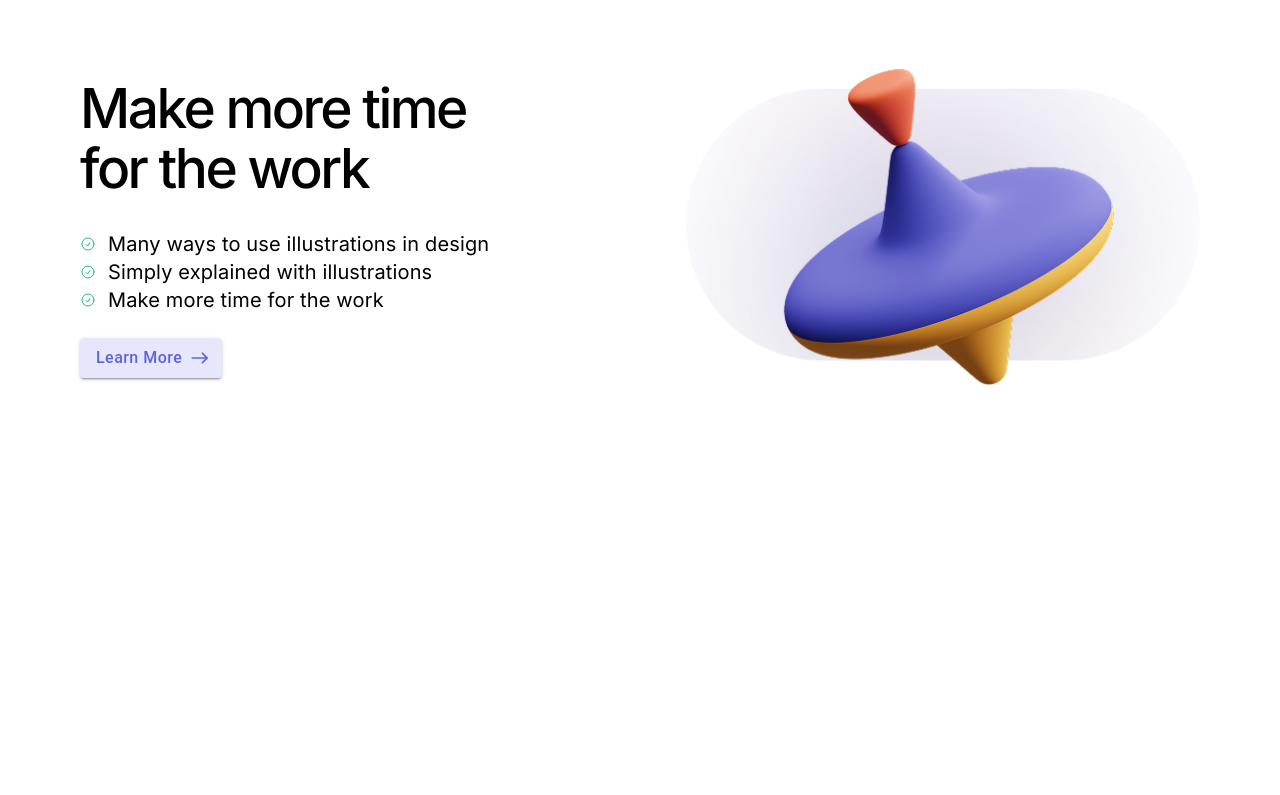
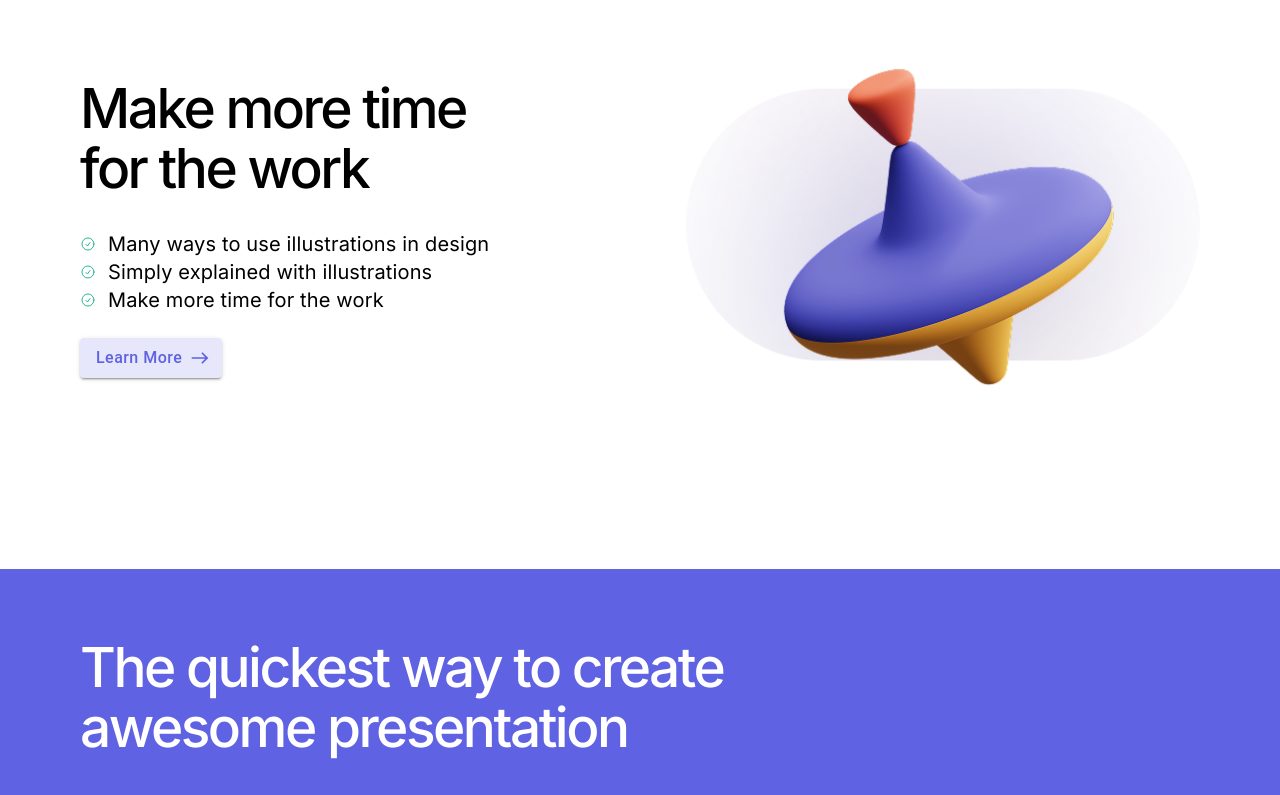
Before and after one commit to salmanfarshi-dev/Degic, a React (Vite) app: page / in a window 1280 px wide. Shown: the part 3942-4737 px from the top of the page. Before the commit the page ends 4511 px from the top, so only its background shows below. Built offline with nearby package versions, Linux system fonts and the light colour scheme.

Commit message:
feat: add bom section

```diff
--- a/src/App.jsx
+++ b/src/App.jsx
@@ -5,6 +5,8 @@ import Presentation from './layout/Presentation'
 import Slider from './layout/Slider'
 import Vedio from './Component.jsx/Vedio'
 import Time from './layout/Time'
+import Bompart from './layout/Bompart'
+
 
 function App() {
   return (
@@ -15,6 +17,7 @@ function App() {
    <Slider/>
    <Vedio/>
    <Time/>
+  <Bompart/>
    </>
   )
 }
--- /dev/null
+++ b/src/layout/Bompart.jsx
@@ -0,0 +1,27 @@
+import React from 'react'
+import Button from '../Component.jsx/Button'
+import Bom from '../assets/bom.png'
+
+function Bompart() {
+  return (
+  <section className='w-full bg-[#5F62E2]
+  '>
+
+    <div className="flex md:flex-row flex-col md:px-20 px-4 ">
+       <div className="py-[68px]">
+         <h2 className='text-[40px] flex-wrap md:text-[55px] font-inter font-medium md:tracking-[-2.5px] md:leading-[60px] text-white md:w-[743px]'>The quickest way to create awesome presentation</h2>
+        <div className="flex flex-wrap gap-x-3 md:mt-10 mt-4">
+             <Button text="Get Started" className="bg-[#2AB691] text-white  hover:bg-[#29ddad] duration-300"/>
+        <Button text="Learn More" className="bg-white/15 text-white hover:bg-white/30 duration-300"/>
+        </div>
+       </div>
+       <div className="self-end">
+        <img src={Bom} alt="" className='w-full  md:ml-[-200px] ' />
+       </div>
+    </div>
+
+  </section>
+  )
+}
+
+export default Bompart
```
Also changed, not shown: src/assets/bom.png (added).
